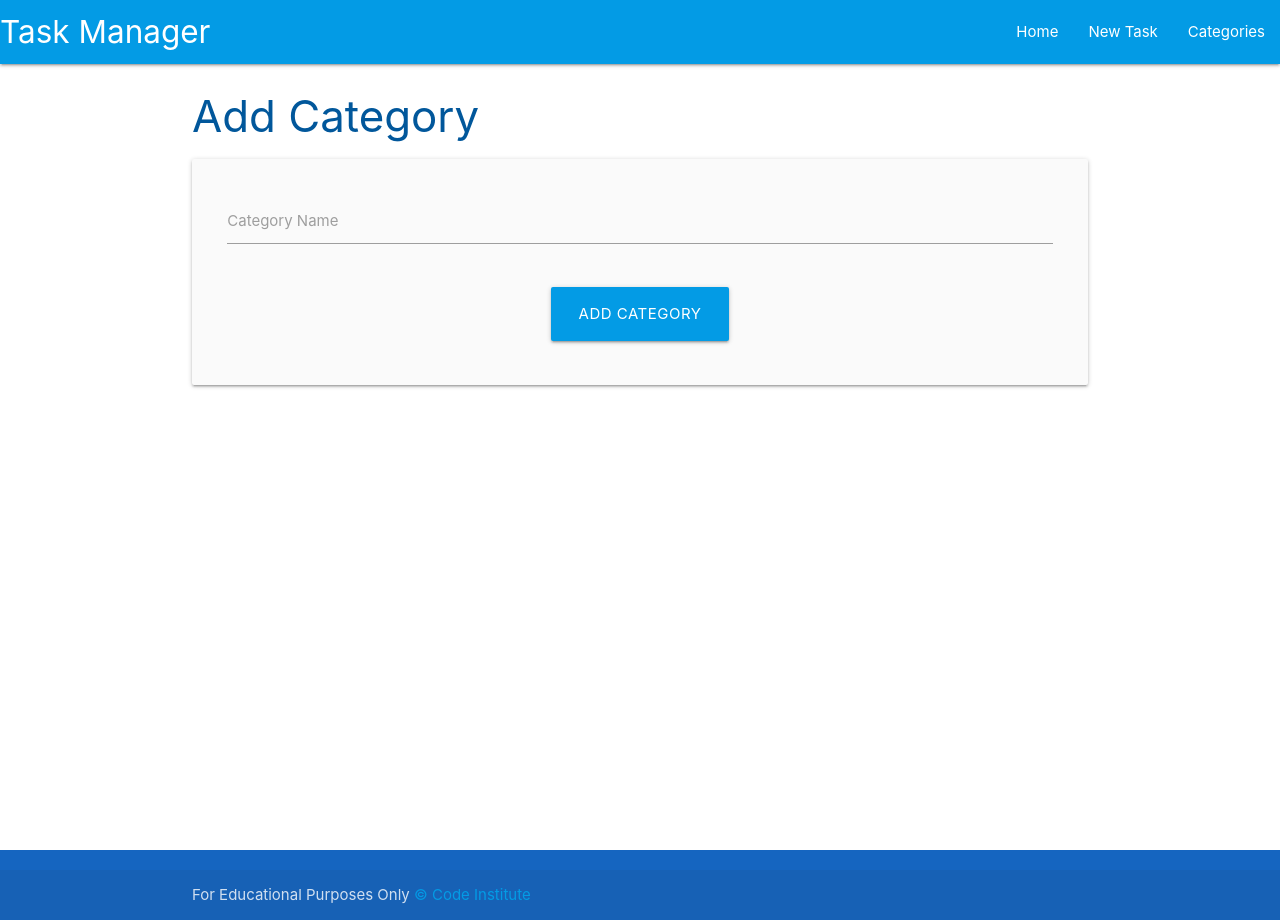
After one commit to fenton1000/flask-mini-task-manager, a Flask app: page /add_category in a window 1280 px wide. The commit adds this page. Run offline with Flask 2, Linux system fonts and the light colour scheme; some libraries are stand-ins or nearby versions.

Commit message:
Create add category function

```diff
--- a/taskmanager/routes.py
+++ b/taskmanager/routes.py
@@ -1,4 +1,4 @@
-from flask import render_template
+from flask import render_template, request, redirect, url_for
 from taskmanager import app, db
 from taskmanager.models import Category, Task
 
@@ -6,3 +6,18 @@ from taskmanager.models import Category, Task
 @app.route('/')
 def home():
     return render_template('tasks.html')
+
+
+@app.route('/categories')
+def categories():
+    return render_template("categories.html")
+
+
+@app.route('/add_category', methods=['GET', 'POST'])
+def add_category():
+    if request.method == 'POST':
+        category = Category(category_name=request.form.get('category_name'))
+        db.session.add(category)
+        db.session.commit()
+        return redirect(url_for('categories'))
+    return render_template("add_categories.html")
--- /dev/null
+++ b/taskmanager/templates/add_categories.html
@@ -0,0 +1,24 @@
+{% extends "base.html" %}
+{% block content %}
+
+<h3 class="light-blue-text text-darken-4 centre-align">Add Category</h3>
+
+<div class="row card-panel grey lighten-5">
+    <form class="col s12" method="POST" action="{{ url_for('add_category') }}">
+        <div class="row">
+            <div class="input-field col s12">
+                <input id="category_name" name="category_name" minlength="3" maxlength="25" type="text" class="validate" required>
+                <label for="category_name">Category Name</label>
+            </div>
+        </div>
+        <div class="row">
+            <div class="col s12 center-align">
+                <button type="submit" class="btn-large light-blue darken-1">
+                    Add Category
+                </button>
+            </div>
+        </div>
+    </form>
+</div>
+
+{% endblock %}
--- a/taskmanager/templates/base.html
+++ b/taskmanager/templates/base.html
@@ -21,7 +21,7 @@
                 <ul class="right hide-on-med-and-down">
                     <li><a href="{{url_for('home')}}">Home</a></li>
                     <li><a href="">New Task</a></li>
-                    <li><a href="">Categories</a></li>
+                    <li><a href="{{url_for('categories')}}">Categories</a></li>
                 </ul>
             </div>
         </nav>
@@ -29,7 +29,7 @@
         <ul class="sidenav" id="mobile-demo">
             <li><a href="{{url_for('home')}}">Home</a></li>
             <li><a href="">New Task</a></li>
-            <li><a href="">Categories</a></li>
+            <li><a href="{{url_for('categories')}}">Categories</a></li>
         </ul>
     </header>
 
```
Also changed, not shown: taskmanager/templates/categories.html (added, +14 -0 lines).
